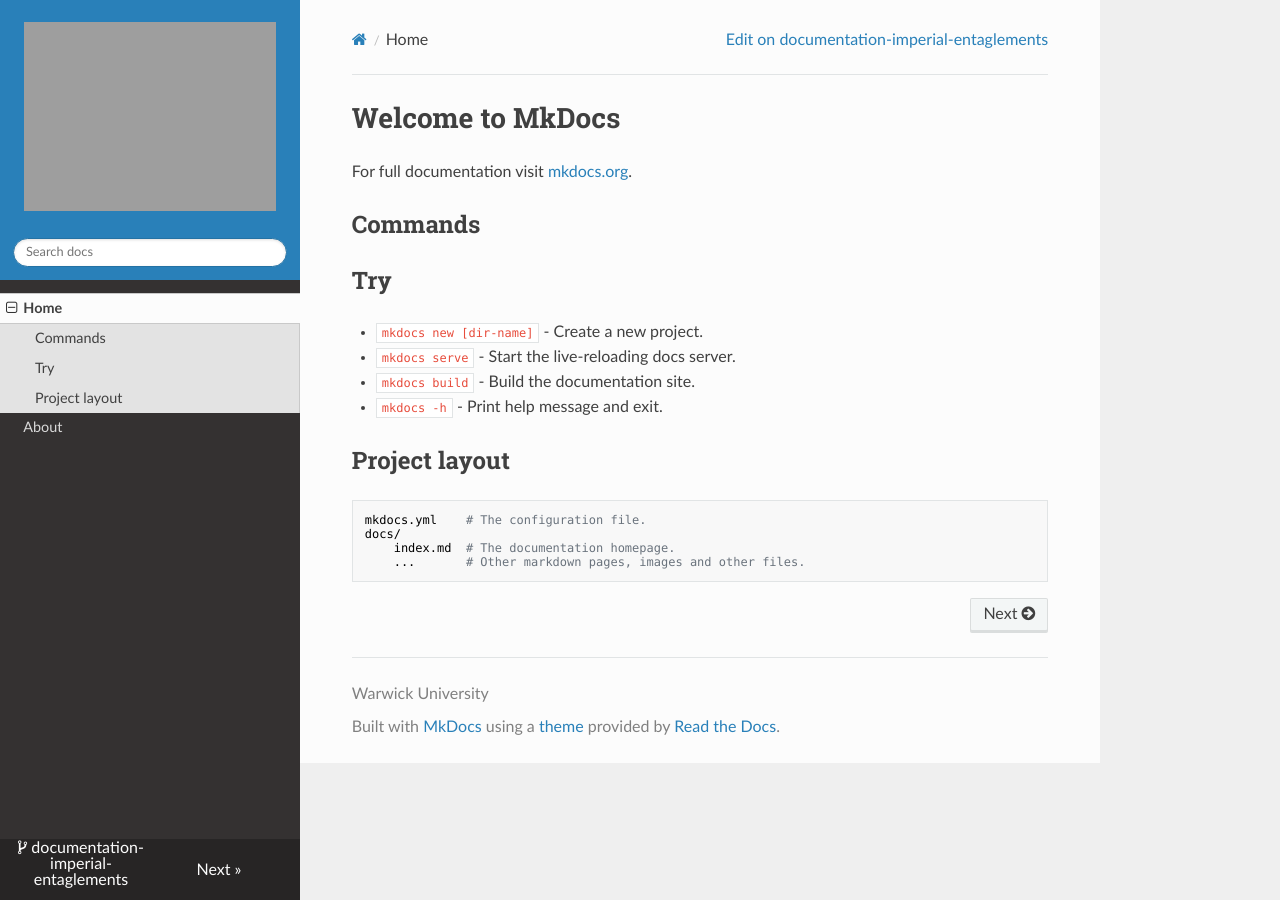
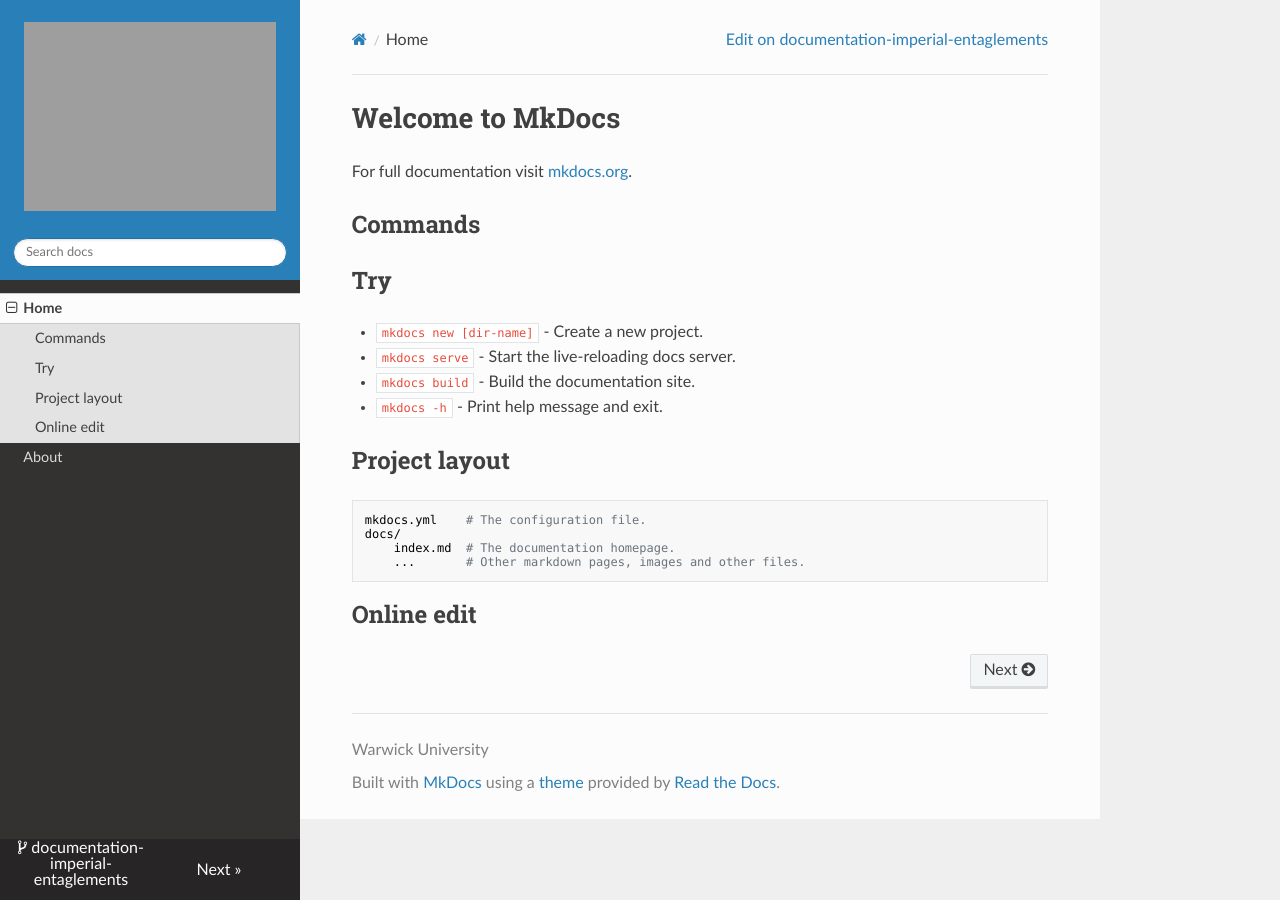
Before and after one commit to bhanurao/documentation-imperial-entaglements, an MkDocs documentation site: the page built from docs/index.md, in a window 1280 px wide. Built offline with MkDocs 1.6.1, drawn with Linux system fonts in a browser that asks for light colours; nearby versions of some CDN libraries.

Commit message:
Update index.md

```diff
--- a/docs/index.md
+++ b/docs/index.md
@@ -16,3 +16,5 @@ For full documentation visit [mkdocs.org](https://www.mkdocs.org).
     docs/
         index.md  # The documentation homepage.
         ...       # Other markdown pages, images and other files.
+
+## Online edit
```
